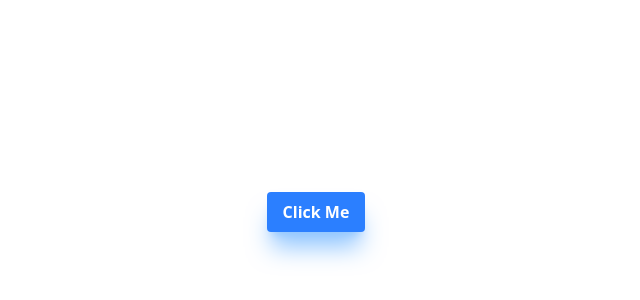
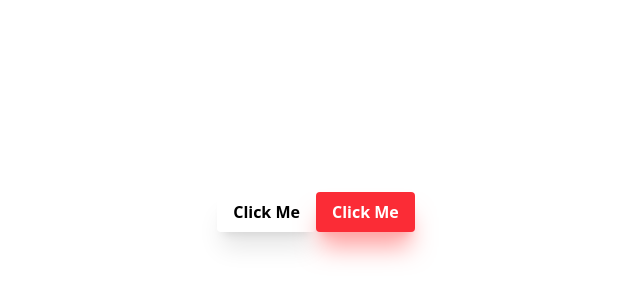
Before and after one commit to gemadp01/react-tailwindcss, a React (Vite) app: page / in a window 1280 px wide. Shown: the part 188-488 px from the top of the page, without its empty margins (324-964 px from the left). Built offline with nearby package versions, Linux system fonts and the light colour scheme.

Commit message:
feat: variance 1 (lebih elegan)

```diff
--- a/src/App.jsx
+++ b/src/App.jsx
@@ -5,6 +5,7 @@ function App() {
     <>
       <div className="flex items-center justify-center min-h-screen">
         <Button>Click Me</Button>
+        <Button color="danger">Click Me</Button>
       </div>
     </>
   );
--- a/src/Components/Button.jsx
+++ b/src/Components/Button.jsx
@@ -1,6 +1,6 @@
 import { cn } from "../lib/utils";
 
-function Button({ children }) {
+function Button({ children, color }) {
   const colors = {
     primary: "bg-blue-500 hover:bg-blue-600 text-white shadow-blue-300",
     danger: "bg-red-500 hover:bg-red-600 text-white shadow-red-300",
@@ -20,12 +20,14 @@ function Button({ children }) {
         "shadow-xl hover:shadow-none",
         "font-semibold",
         "transition",
-        colors.primary
+        colors[color]
       )}
     >
       {children}
     </button>
   );
 }
-
+Button.defaultProps = {
+  color: "primary",
+};
 export default Button;
```
